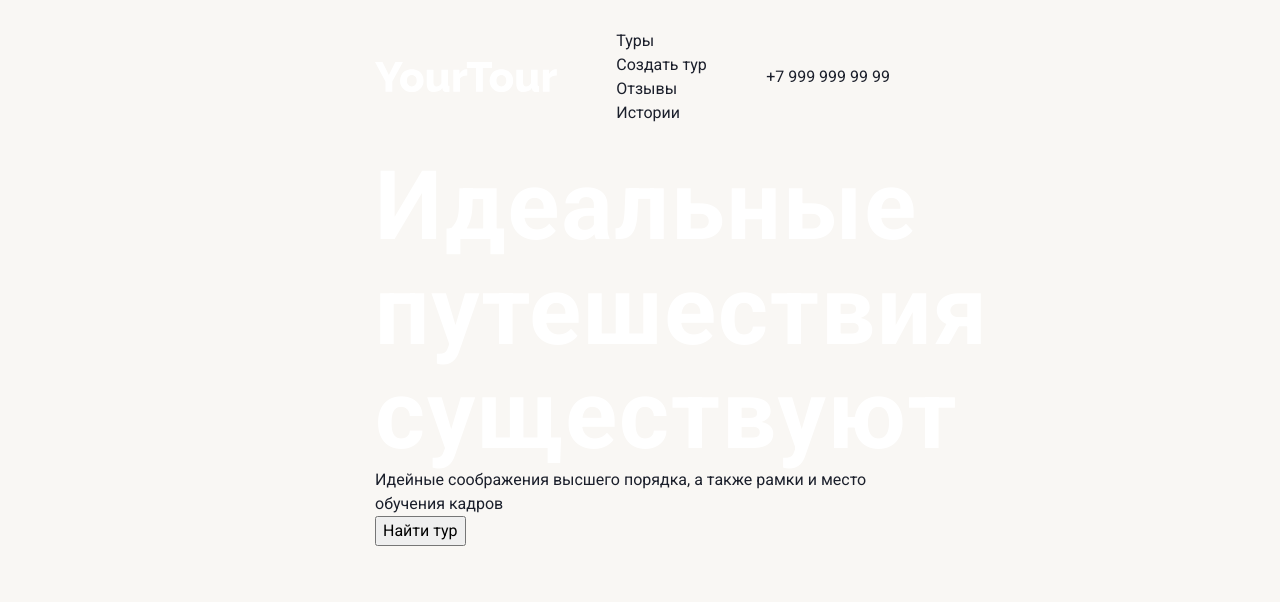
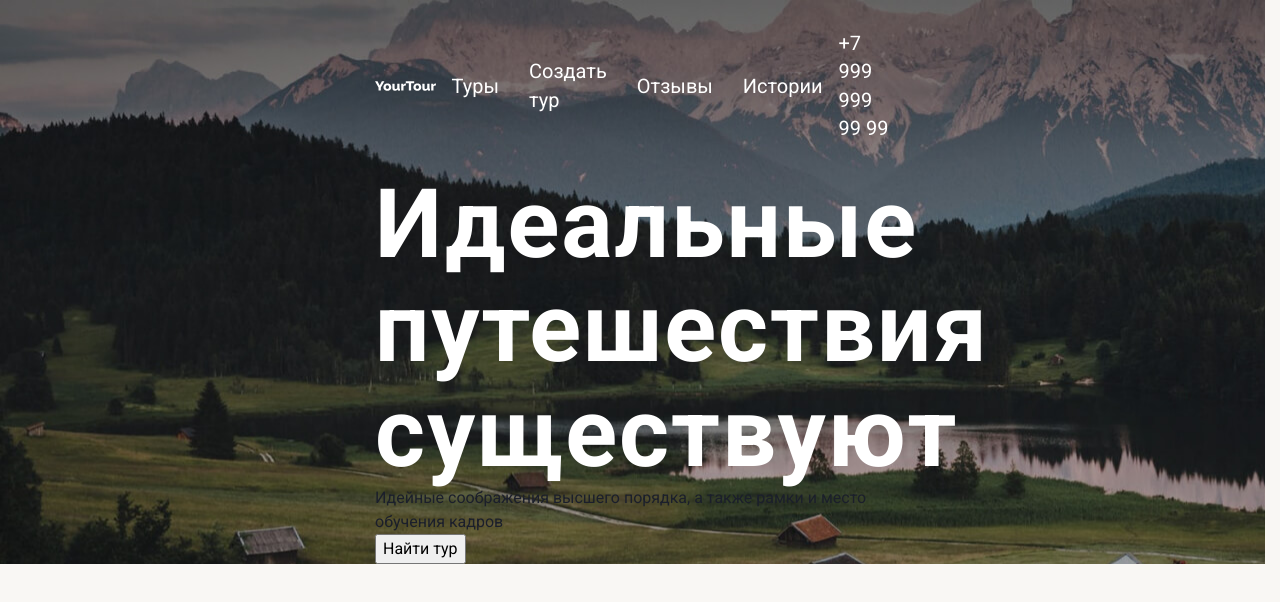
Before and after one commit to Ansem1909/YourTour, a website built with webpack: page src/index.html in a window 1280 px wide. Built offline with nearby package versions, Linux system fonts and the light colour scheme.

Commit message:
wip: continue header and hero sections development

```diff
--- a/src/index.html
+++ b/src/index.html
@@ -10,7 +10,7 @@
   <meta name="keywords" content="туры, путешествия, турагентство, экскурсии, отдых, YourTour">
 </head>
 <body>
-  <div class="hero-background">
+  <div class="header-and-hero-background">
     <header class="header">
       <div class="header__container container">
         <a
@@ -22,7 +22,7 @@
           <img
             alt=""
             class="logo__image"
-            src="assets/images/logo.svg"
+            src="./assets/images/logo.svg"
             width="182" height="30.5"
           >
         </a>
--- /dev/null
+++ b/src/scss/blocks/_header-and-hero-background.scss
@@ -0,0 +1,7 @@
+@use "../helpers" as *;
+@use "../base";
+
+.header-and-hero-background{
+  background-image: url("../assets/images/header-and-hero-background.jpg");
+  width: 100%;
+}
--- a/src/scss/blocks/_header.scss
+++ b/src/scss/blocks/_header.scss
@@ -8,10 +8,11 @@
     justify-content: space-between;
     align-items: center;
     column-gap: 1rem;
+  }
 
   &__menu {
     &-list{
-        display: flex !important;
+      display: flex;
       align-items: center;
       column-gap: to-rem(50);
 
@@ -19,7 +20,20 @@
         column-gap: to-rem(30);
       }
     }
+
+    &-link{
+      @include p-normal;
+      color: var(--color-white);
+    }
+
+    @include mobile {
+      display: none;
     }
   }
 
+  &__contact-us-link{
+    @include p-normal;
+    color: var(--color-white);
   }
+
+}
--- a/src/scss/helpers/_media.scss
+++ b/src/scss/helpers/_media.scss
@@ -2,8 +2,8 @@
 
 $desktop: 1920;
 $laptop: 1400.98;
-$tablet: 1023.98;
-$mobile: 359.98;
+$tablet: 1024.98;
+$mobile: 360.98;
 
 @mixin laptop-above {
   @media (width > to-rem($laptop)){
--- a/src/scss/main.scss
+++ b/src/scss/main.scss
@@ -1,4 +1,5 @@
 @use "helpers" as *;
 @use "base" as *;
 
+@use "blocks/header-and-hero-background";
 @use 'blocks/header';
```
Also changed, not shown: src/assets/images/header-and-hero-background.jpg (added). Lines whose indentation alone changed are shown as unchanged.
